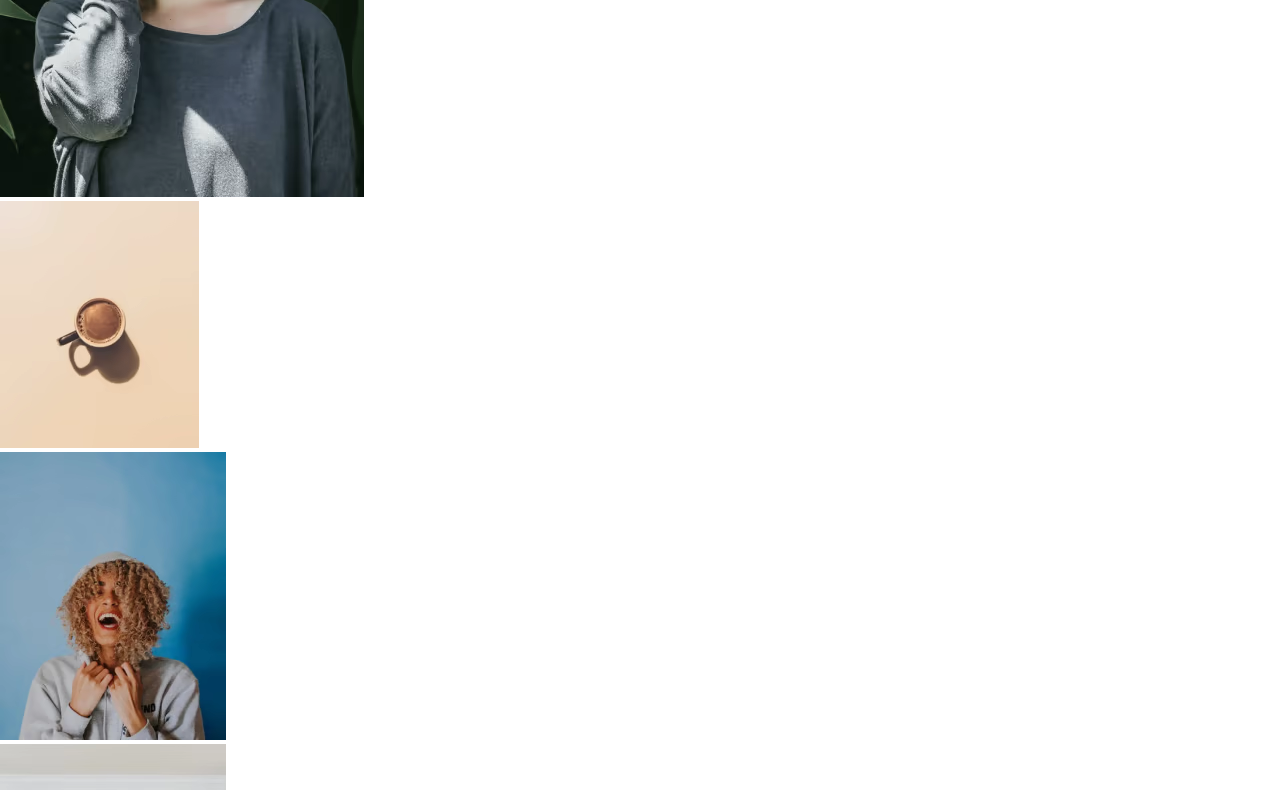
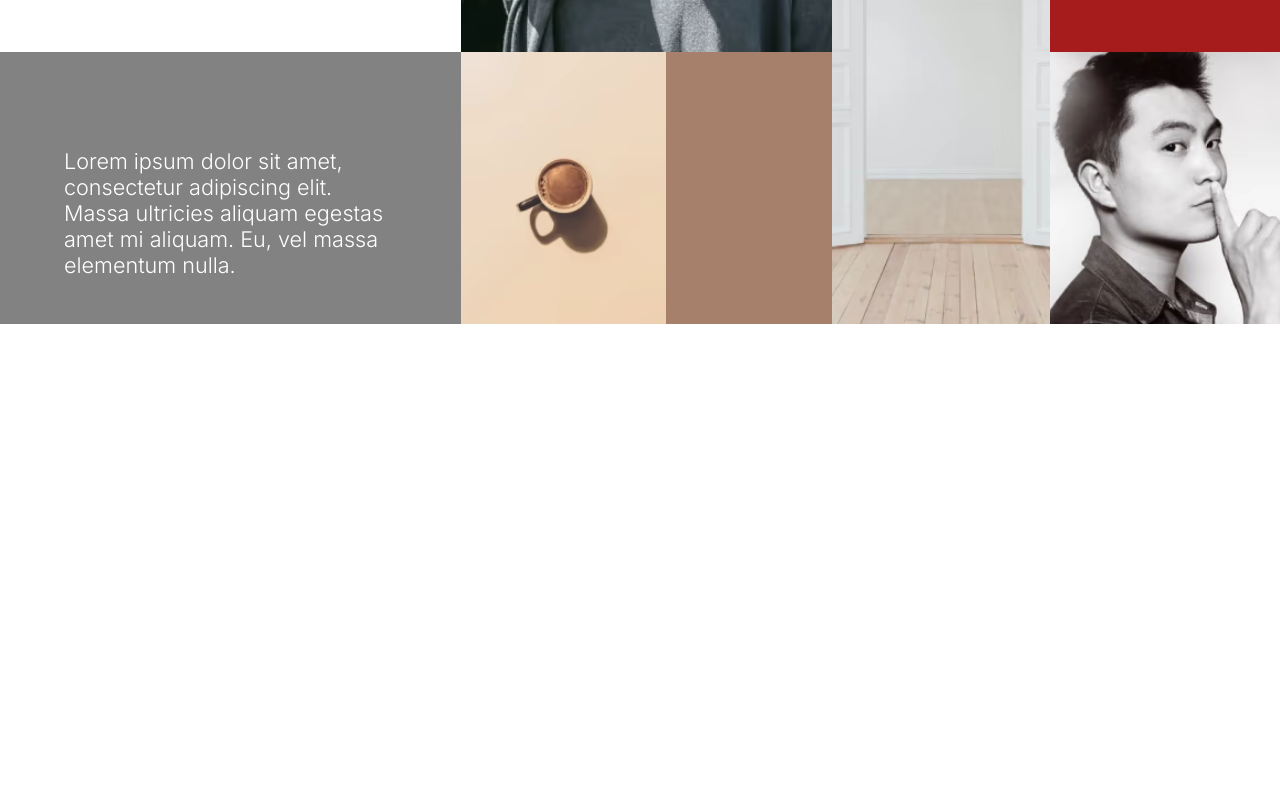
Before and after one commit to gh-account-name/AdaptivePage, a website: page index.html in a window 1280 px wide. Shown: the part 476-1266 px from the top of the page. After the commit the page ends 800 px from the top, so only its background shows below. Drawn offline with Linux system fonts and the light colour scheme; the site is published under a folder, as on GitHub Pages, so addresses that start at the root find nothing.

Commit message:
another dotts update...

```diff
--- a/styles/main.css
+++ b/styles/main.css
@@ -2,25 +2,25 @@
 @import url('https://fonts.googleapis.com/css2?family=Inter:wght@300;400;600&display=swap');
 
 /* блок block-grid */
-@import url('/styles/block-grid.css');
+@import url('./block-grid.css');
 
 /* блок block-title */
-@import url('/styles/block-title.css');
+@import url('./block-title.css');
 
 /* блок block-text */
-@import url('/styles/block-text.css');
+@import url('./block-text.css');
 
 /* блок block-icons */
-@import url('/styles/block-icons.css');
+@import url('./block-icons.css');
 
 /* блок icon */
-@import url('/styles/icon.css');
+@import url('./icon.css');
 
 /* блок block-filler */
-@import url('/styles/block-filler.css');
+@import url('./block-filler.css');
 
 /* блок block-image */
-@import url('/styles/block-image.css');
+@import url('./block-image.css');
 
 *{
 	box-sizing: border-box;
```
